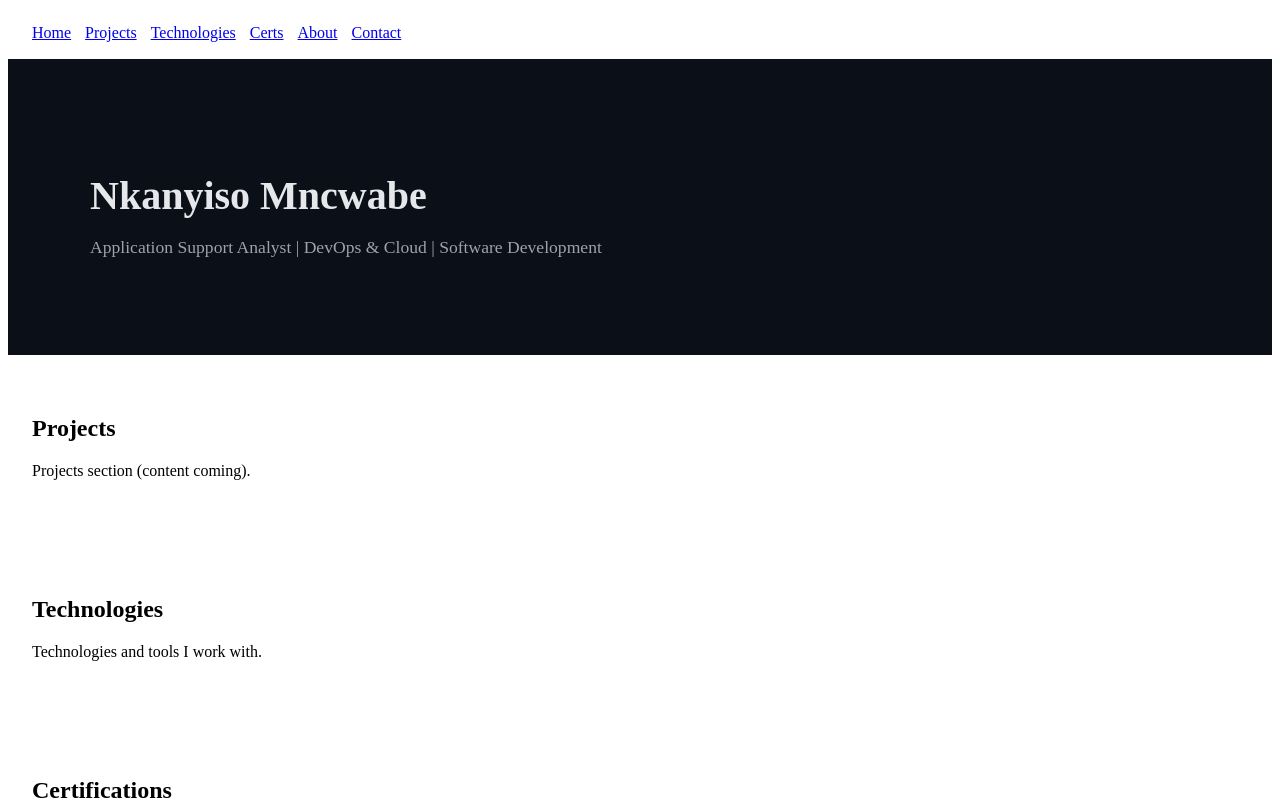
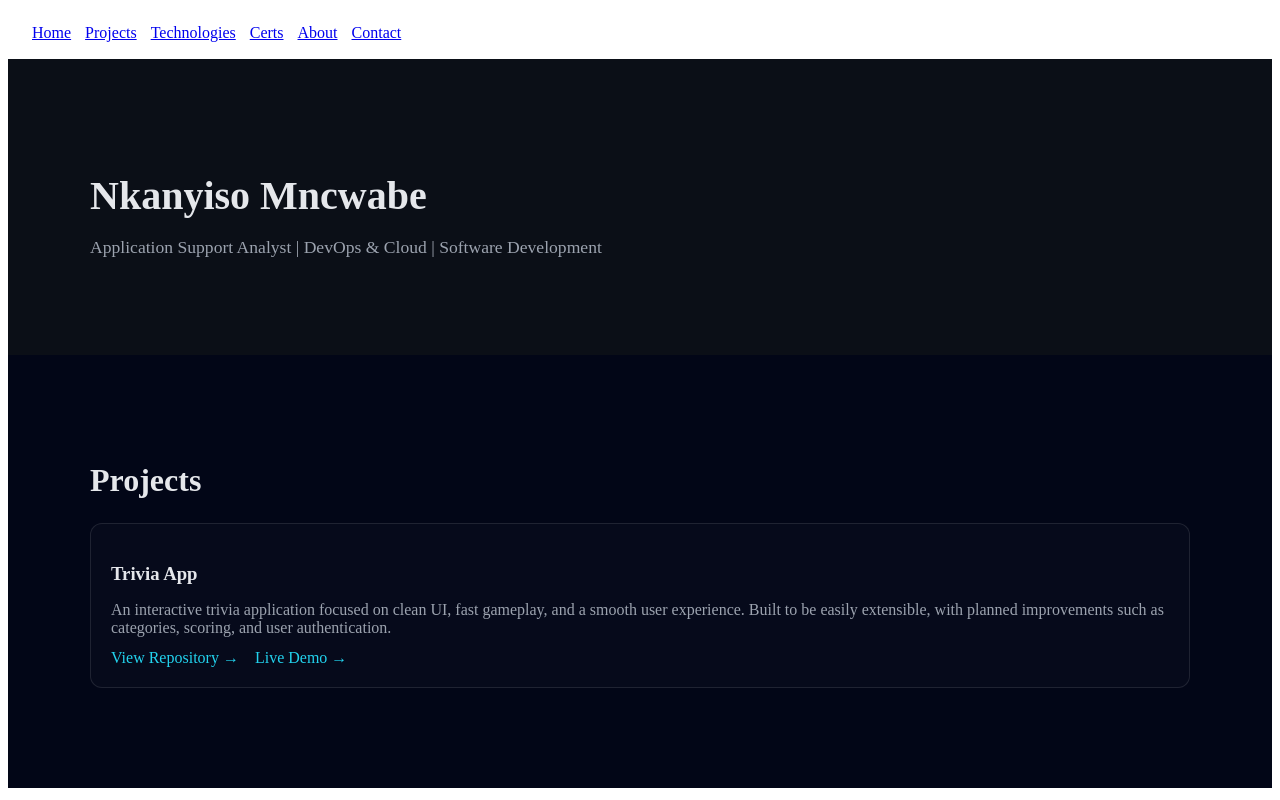
Before and after one commit to Nkany1/portfolio-v2, a Next.js app: page / in a window 1280 px wide. Shown: the top 800 px of the page. Built offline with nearby package versions, Linux system fonts and the light colour scheme.

Commit message:
style: add basic projects section and card layout

```diff
--- a/src/app/globals.css
+++ b/src/app/globals.css
@@ -19,3 +19,44 @@
   font-size: 1.1rem;
   color: #9ca3af;
 }
+
+/* ===== PROJECTS SECTION ===== */
+.projects {
+  padding: 80px 24px;
+  background: #020617;
+}
+
+.projects__inner {
+  max-width: 1100px;
+  margin: 0 auto;
+}
+
+.projects h2 {
+  font-size: 2rem;
+  margin-bottom: 24px;
+  color: #e5e7eb;
+}
+
+.project-card {
+  border: 1px solid rgba(255, 255, 255, 0.1);
+  border-radius: 12px;
+  padding: 20px;
+  background: rgba(255, 255, 255, 0.02);
+  margin-bottom: 20px;
+}
+
+.project-card h3 {
+  margin-bottom: 8px;
+  color: #e5e7eb;
+}
+
+.project-card p {
+  color: #9ca3af;
+  margin-bottom: 12px;
+}
+
+.project-card a {
+  color: #22d3ee;
+  text-decoration: none;
+  font-weight: 500;
+}
--- a/src/components/sections/Projects.tsx
+++ b/src/components/sections/Projects.tsx
@@ -1,8 +1,37 @@
 export default function Projects() {
-    return (
-      <section id="projects" style={{ padding: "40px 24px" }}>
+  return (
+    <section id="projects" className="projects">
+      <div className="projects__inner">
         <h2>Projects</h2>
-        <p>Projects section (content coming).</p>
-      </section>
-    );
-  }
+
+        <div className="project-card">
+          <h3>Trivia App</h3>
+          <p>
+            An interactive trivia application focused on clean UI, fast gameplay,
+            and a smooth user experience. Built to be easily extensible, with planned
+            improvements such as categories, scoring, and user authentication.
+          </p>
+
+
+          <div style={{ display: "flex", gap: "16px" }}>
+            <a
+              href="https://github.com/Nkany1/trivia"
+              target="_blank"
+              rel="noreferrer"
+            >
+              View Repository →
+            </a>
+
+            <a
+              href="https://triviaaa-app.netlify.app/"
+              target="_blank"
+              rel="noreferrer"
+            >
+              Live Demo →
+            </a>
+          </div>
+        </div>
+      </div>
+    </section>
+  );
+}
```
